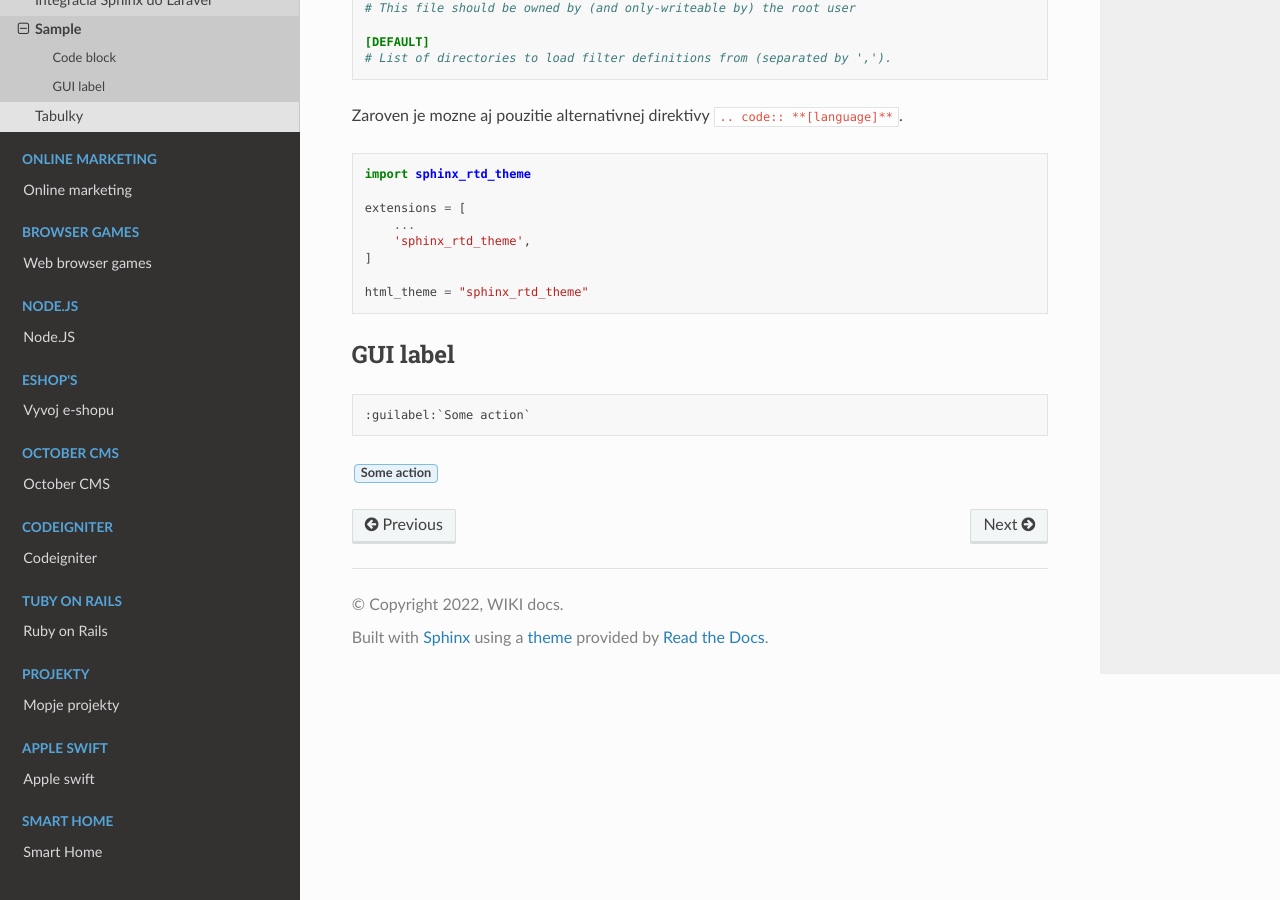
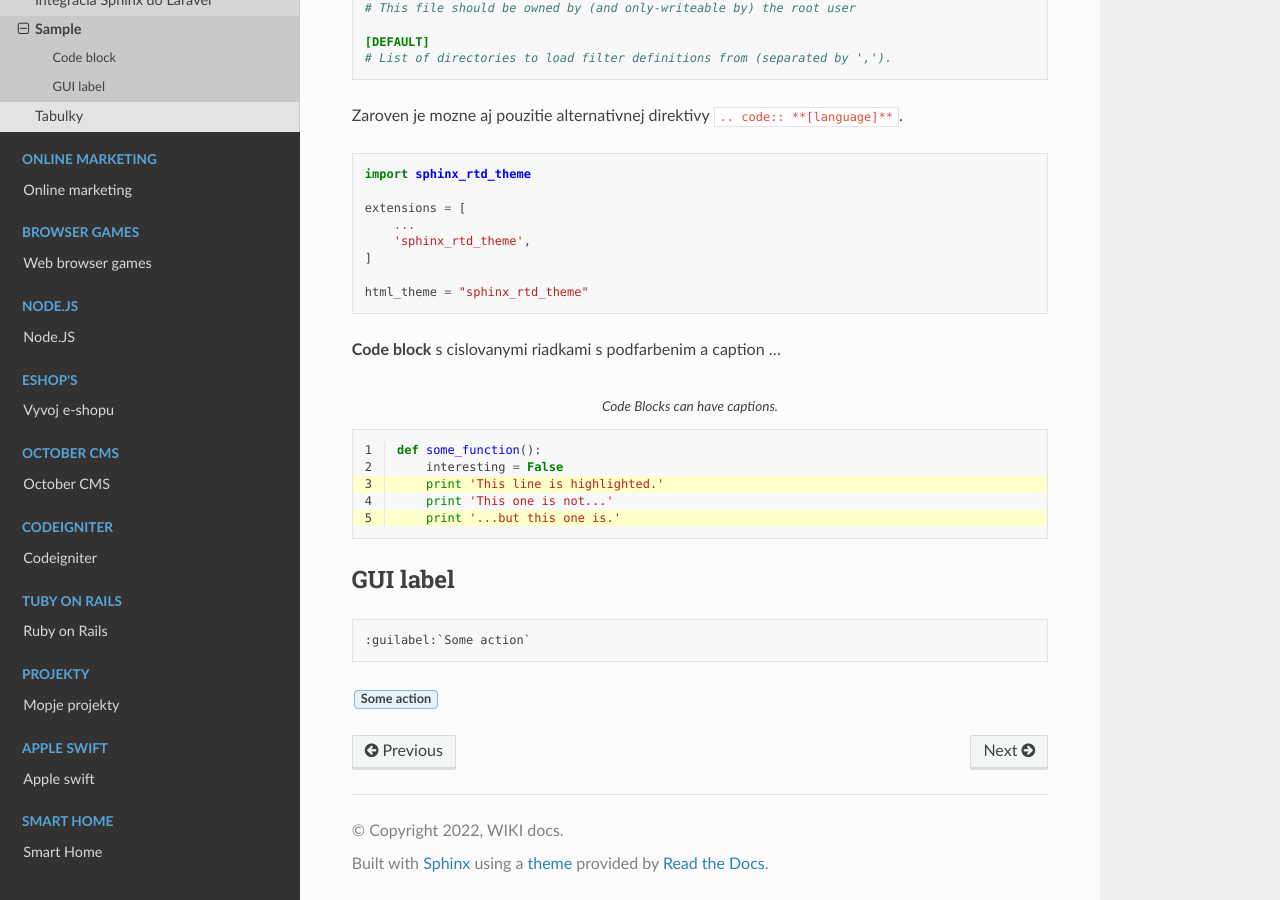
Before and after one commit to Lacike33/RTD_Wiki, a Sphinx documentation site: the page built from docs/source/web/sphinx/sample.rst, in a window 1280 px wide and 900 px high, scrolled down 1211 px. Built offline with Sphinx 7.4.7 and the Read the Docs theme 2.0.0, drawn with Linux system fonts in a browser that asks for light colours; pages that are not in the unit, such as notebooks, are missing from menus.

```diff
--- a/docs/source/web/sphinx/sample.rst
+++ b/docs/source/web/sphinx/sample.rst
@@ -76,6 +76,19 @@
 
     html_theme = "sphinx_rtd_theme"
 
+**Code block** s cislovanymi riadkami s podfarbenim a caption ...
+
+.. code-block:: python
+   :linenos:
+   :emphasize-lines: 3,5
+   :caption: Code Blocks can have captions.
+
+   def some_function():
+       interesting = False
+       print 'This line is highlighted.'
+       print 'This one is not...'
+       print '...but this one is.'
+
 GUI label
 ---------
 
```
